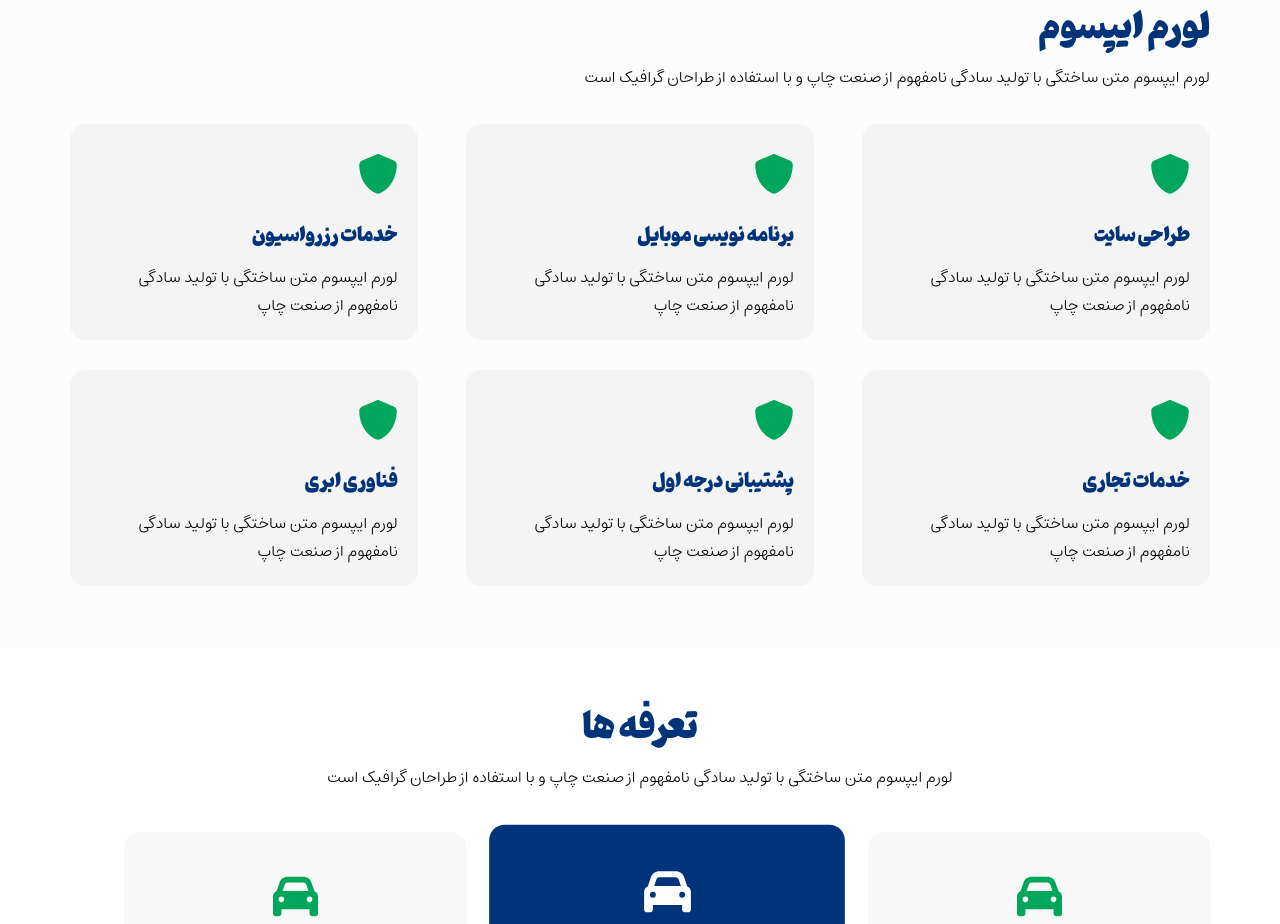
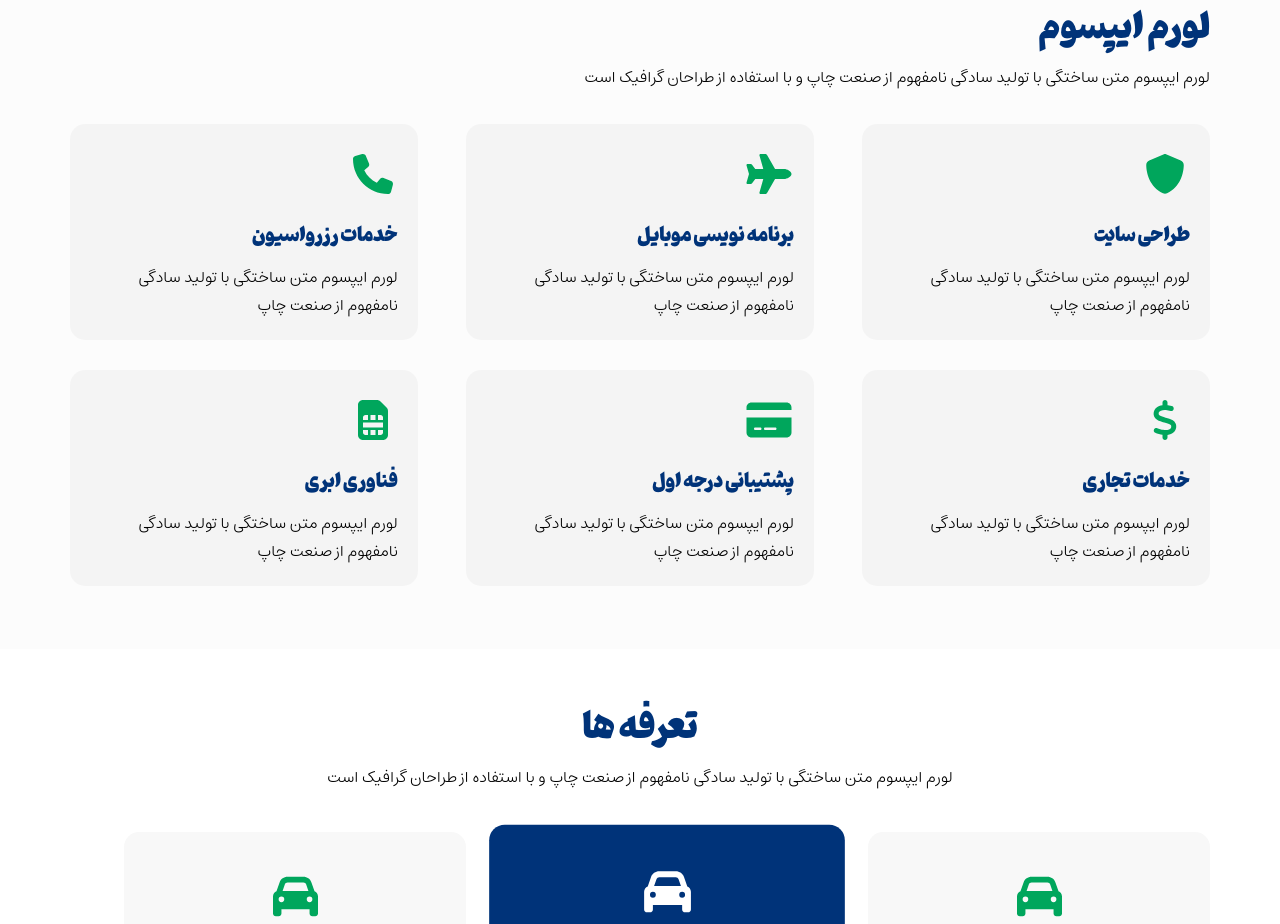
Before and after one commit to LeaReXx/Vistha-React-Template, a React (Create React App) app: page / in a window 1280 px wide. Shown: the part 1380-2304 px from the top of the page. Built offline with nearby package versions, Linux system fonts and the light colour scheme.

Commit message:
service box performance and icons fixed

```diff
--- a/package.json
+++ b/package.json
@@ -5,7 +5,6 @@
   "dependencies": {
     "@fortawesome/fontawesome-svg-core": "^6.2.1",
     "@fortawesome/free-brands-svg-icons": "^6.2.1",
-    "@fortawesome/free-regular-svg-icons": "^6.2.1",
     "@fortawesome/free-solid-svg-icons": "^6.2.1",
     "@fortawesome/react-fontawesome": "^0.2.0",
     "@testing-library/jest-dom": "^5.16.5",
--- a/src/App.js
+++ b/src/App.js
@@ -1,4 +1,8 @@
 import React from "react";
+import { library } from "@fortawesome/fontawesome-svg-core";
+import { fas } from "@fortawesome/free-solid-svg-icons";
+// import { faFontAwesome } from "@fortawesome/free-brands-svg-icons";
+
 import Header from "./header/header";
 import About from "./about-sec/about";
 import Service from "./service-sec/service";
@@ -9,6 +13,8 @@ import Contact from "./contact-sec/contact";
 import Footer from "./footer/footer";
 import "./app.css";
 import "./fonts.css";
+library.add(fas);
+
 function App() {
   return (
     <div>
--- a/src/service-sec/service-box.js
+++ /dev/null
@@ -1,23 +0,0 @@
-import React from "react";
-import { FontAwesomeIcon } from "@fortawesome/react-fontawesome";
-import * as solid from "@fortawesome/free-solid-svg-icons";
-import "./service.css";
-
-export default function ServiceBox({icon, title, description}) {
-
-  return (
-    <div className="service-box">
-      <div className="service-box-details">
-        <div className="service-box-icon">
-          <FontAwesomeIcon icon={solid.faShield} />
-        </div>
-        <div className="service-box-title">
-          <h4>{title}</h4>
-        </div>
-        <div className="service-box-description">
-          <p>{description}</p>
-        </div>
-      </div>
-    </div>
-  );
-}
--- a/src/service-sec/service.js
+++ b/src/service-sec/service.js
@@ -1,36 +1,42 @@
 import React from "react";
-import ServiceBox from "./service-box";
+import { FontAwesomeIcon } from "@fortawesome/react-fontawesome";
 import "./service.css";
 
 export default function Service() {
   let serviceArray = [
     {
-      icon: "faMugHot",
+      id: 1,
+      icon: "fa-solid fa-shield",
       title: "طراحی سایت",
       description: "لورم ایپسوم متن ساختگی با تولید سادگی نامفهوم از صنعت چاپ",
     },
     {
-      icon: "faMobileScreenButton",
+      id: 2,
+      icon: "fa-solid fa-plane",
       title: "برنامه نویسی موبایل",
       description: "لورم ایپسوم متن ساختگی با تولید سادگی نامفهوم از صنعت چاپ",
     },
     {
-      icon: "faPaperPlane",
+      id: 3,
+      icon: "fa-solid fa-phone",
       title: "خدمات رزرواسیون",
       description: "لورم ایپسوم متن ساختگی با تولید سادگی نامفهوم از صنعت چاپ",
     },
     {
-      icon: "faCartShopping",
+      id: 4,
+      icon: "fa-solid fa-dollar-sign",
       title: "خدمات تجاری",
       description: "لورم ایپسوم متن ساختگی با تولید سادگی نامفهوم از صنعت چاپ",
     },
     {
-      icon: "faShield",
+      id: 5,
+      icon: "fa-solid fa-credit-card",
       title: "پشتیبانی درجه اول",
       description: "لورم ایپسوم متن ساختگی با تولید سادگی نامفهوم از صنعت چاپ",
     },
     {
-      icon: "faCloud",
+      id: 6,
+      icon: "fa-solid fa-sim-card",
       title: "فناوری ابری",
       description: "لورم ایپسوم متن ساختگی با تولید سادگی نامفهوم از صنعت چاپ",
     },
@@ -47,12 +53,23 @@ export default function Service() {
           </p>
         </div>
         <div className="service-details">
-          <ServiceBox {...serviceArray[0]}/>
-          <ServiceBox {...serviceArray[1]} />
-          <ServiceBox {...serviceArray[2]} />
-          <ServiceBox {...serviceArray[3]} />
-          <ServiceBox {...serviceArray[4]} />
-          <ServiceBox {...serviceArray[5]} />
+          {serviceArray.map((item) => {
+            return (
+              <div className="service-box" key={item.id}>
+                <div className="service-box-details">
+                  <div className="service-box-icon">
+                    <FontAwesomeIcon icon={item.icon} fixedWidth />
+                  </div>
+                  <div className="service-box-title">
+                    <h4>{item.title}</h4>
+                  </div>
+                  <div className="service-box-description">
+                    <p>{item.description}</p>
+                  </div>
+                </div>
+              </div>
+            );
+          })}
         </div>
       </div>
     </section>
```
Also changed, not shown: 1 other file (tests, documents, lock files or other folders).
